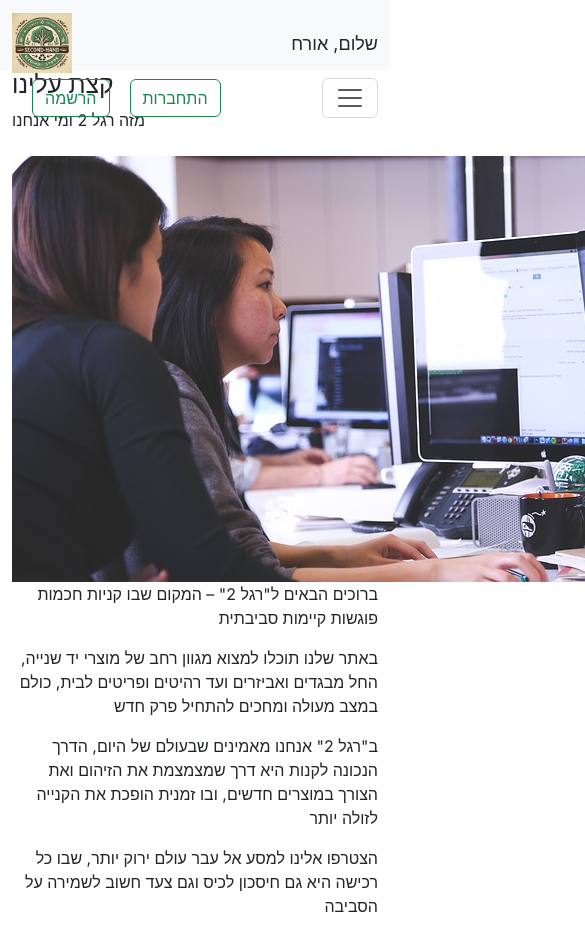
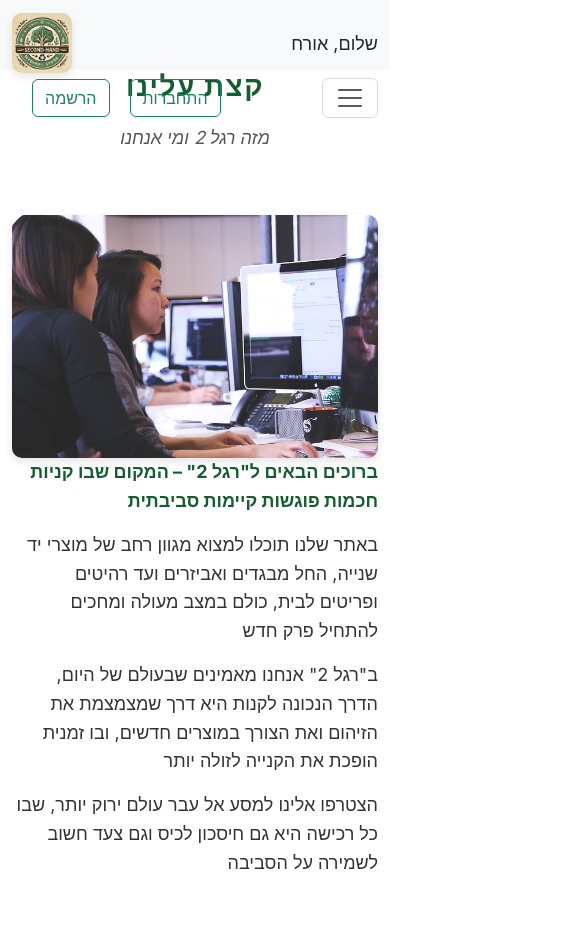
Before and after one commit to nitzan-netzer/web-application-development, a Next.js app in the folder client/: page /about in a window 390 px wide. Shown: the top 934 px of the page, 585 px wide, since content can reach past the window. After the commit the page ends 893 px from the top, so only its background shows below. Built offline with nearby package versions, Linux system fonts and the light colour scheme; no server answers.

Commit message:
desinging the About.tsx page

```diff
--- a/client/src/components/About.tsx
+++ b/client/src/components/About.tsx
@@ -5,9 +5,11 @@ import Container from 'react-bootstrap/Container';
 import Row from 'react-bootstrap/Row';
 import Col from 'react-bootstrap/Col';
 import Image from 'react-bootstrap/Image';
+import '../styles/About.css';
 
 function About() {
     return (
+        <div dir="rtl">
             <section id="about" className='block acout-block'>
                 <Container fluid>
                     <div className='title-holder'>
@@ -28,6 +30,7 @@ function About() {
                     </Row>
                 </Container>
             </section>
+        </div>
     )
 }
 
--- /dev/null
+++ b/client/src/styles/About.css
@@ -0,0 +1,72 @@
+/* About.css */
+
+/* Main section styling */
+#acout-block {
+    background-color: #F5F5F5; /* Light gray background to make the content stand out */
+    padding: 60px 20px; /* Generous padding for spacing */
+    color: #333; /* Dark text for readability */
+    font-family: 'Arial', sans-serif;
+  }
+
+  /* Title styling */
+  .title-holder h2 {
+    color: #135E2F; /* Dark green color */
+    font-size: 36px;
+    font-weight: bold;
+    text-align: center;
+    margin-bottom: 20px;
+    text-transform: uppercase; /* Marketing style: Uppercase for emphasis */
+    letter-spacing: 1.5px;
+  }
+
+  /* Subtitle styling */
+  .subtitle {
+    color: #555; /* Slightly lighter gray for the subtitle */
+    font-size: 20px;
+    text-align: center;
+    margin-bottom: 40px;
+    font-style: italic; /* Italic subtitle for a softer touch */
+  }
+
+  /* Image styling */
+  img {
+    max-width: 100%; /* Ensure the image is responsive */
+    border-radius: 10px; /* Slightly rounded corners for a modern look */
+    box-shadow: 0 4px 10px rgba(0, 0, 0, 0.1); /* Subtle shadow for depth */
+  }
+
+  /* Text styling for the right column */
+  .text-end {
+    font-size: 18px;
+    line-height: 1.6; /* Increased line height for readability */
+    color: #333; /* Darker text for readability */
+  }
+
+  .text-end p {
+    margin-bottom: 15px; /* Spacing between paragraphs */
+  }
+
+  /* Marketing-inspired bold emphasis on certain key words */
+  .text-end p:nth-child(1) {
+    color: #135E2F;
+    font-weight: bold; /* Emphasize the first paragraph */
+  }
+
+  /* Add a call-to-action effect with bold green highlight */
+  .text-end p:nth-child(5) {
+    font-weight: bold;
+    color: #135E2F; /* Dark green color for emphasis */
+  }
+
+  /* Mobile responsiveness */
+  @media (max-width: 767px) {
+    .text-end {
+      text-align: center; /* Center text on smaller screens for better layout */
+    }
+    .title-holder h2 {
+      font-size: 28px; /* Adjust title size for smaller screens */
+    }
+    .subtitle {
+      font-size: 18px; /* Adjust subtitle size for smaller screens */
+    }
+  }
```
Lines whose indentation alone changed are shown as unchanged.
